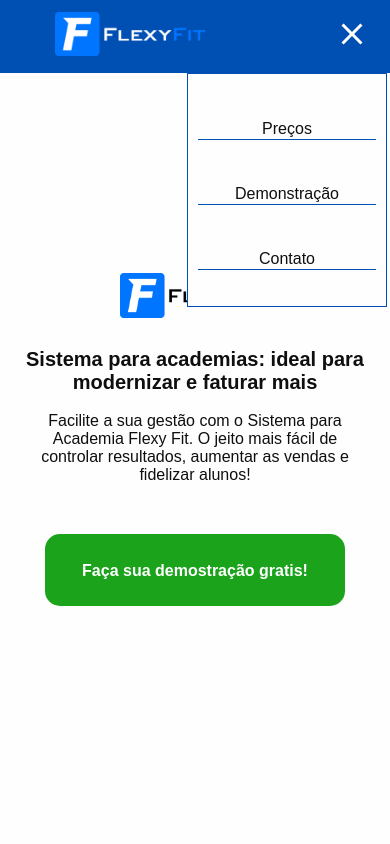
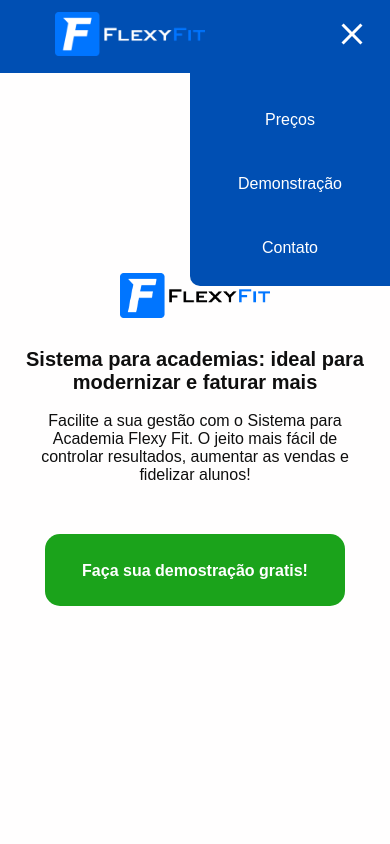
Before and after one commit to Elyson2k/landing-page, a plain HTML site: page index.html in a window 390 px wide. Both pictures are taken after a click on the button 352 px from the left and 36 px from the top of the page. Shown: the top 844 px of the page. Drawn offline with Linux system fonts and the light colour scheme; a web font is replaced by a local one.

Commit message:
ajustando navbar

```diff
--- a/css/style.css
+++ b/css/style.css
@@ -50,7 +50,7 @@ header {
 #navbar {
     width: 60%;
     display: flex;
-    justify-content: space-between;
+    justify-content: space-evenly;
     font-size: 17px;
 }
 
@@ -151,7 +151,7 @@ section img {
         background-color: #004fb3;
         width: 100%;
         padding: 0px 20px;
-        position: relative;
+        position: sticky;
     }
 
     .mobile-menu-icon {
@@ -162,11 +162,10 @@ section img {
         display: none;
         position: absolute;
         top: 100%;
-        right: 3px;
-        background-color: #fffefe;
-        border: 1px solid #004fb3;
-        border-radius: 4pxrgb(254, 254, 255);
-        padding: 10px;
+        right: 0px;
+        border-radius: 0px 0px 0px 10px;
+        background-color: #004fb3;
+        padding: 2px;
         width: 200px;
     }
 
@@ -176,17 +175,12 @@ section img {
         margin: 0;
     }
 
-    .mobile-menu li {
-        border-bottom: 1px solid #004fb3;
-    }
-
-
     .mobile-menu .nav-item {
         margin: 10px 0;
     }
 
     .mobile-menu a {
-        color: #0f0f0f;
+        color: #FFF;
         font-size: 1rem;
         text-decoration: none;
         font-family: "Outfit", sans-serif;
```
